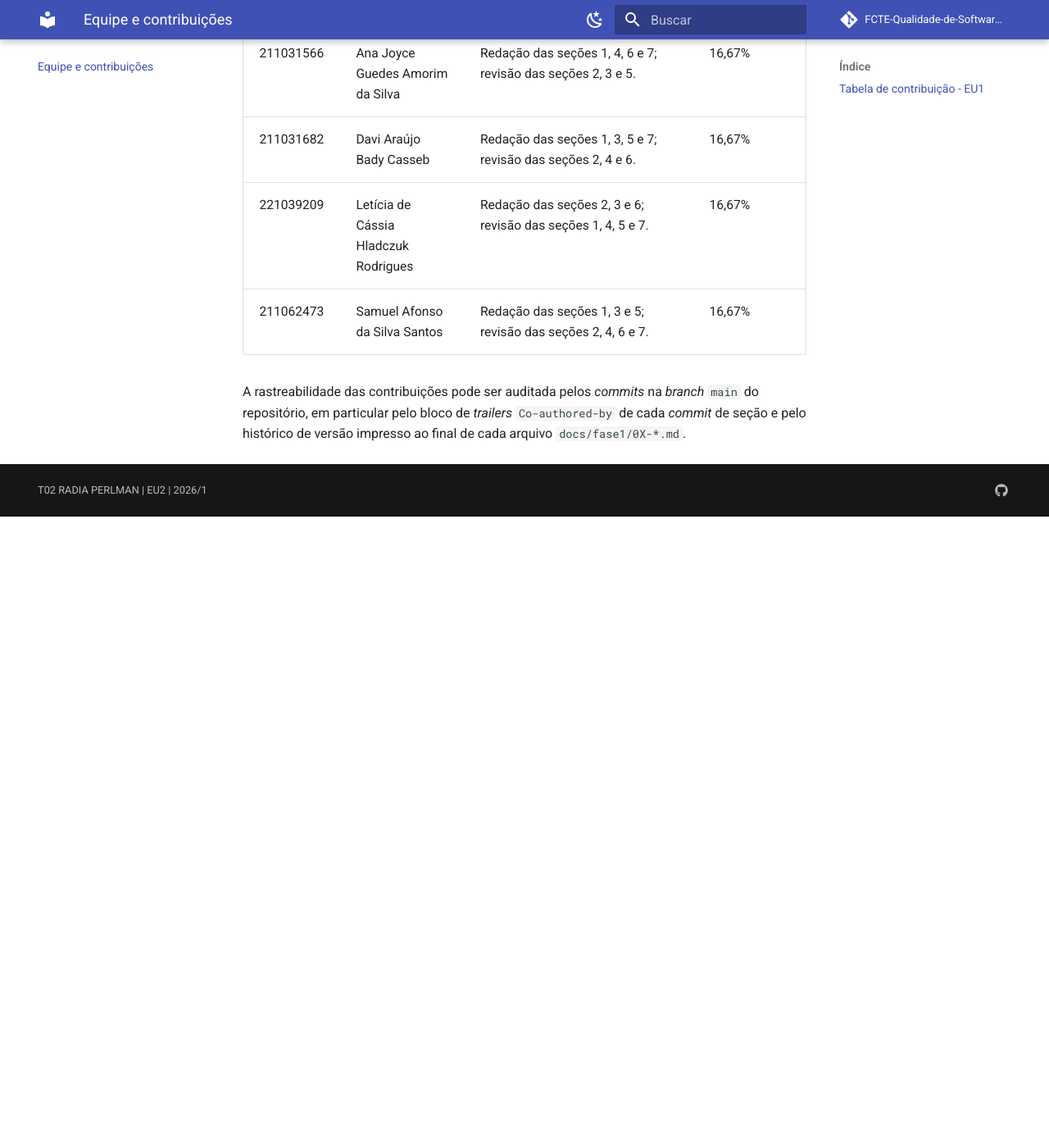
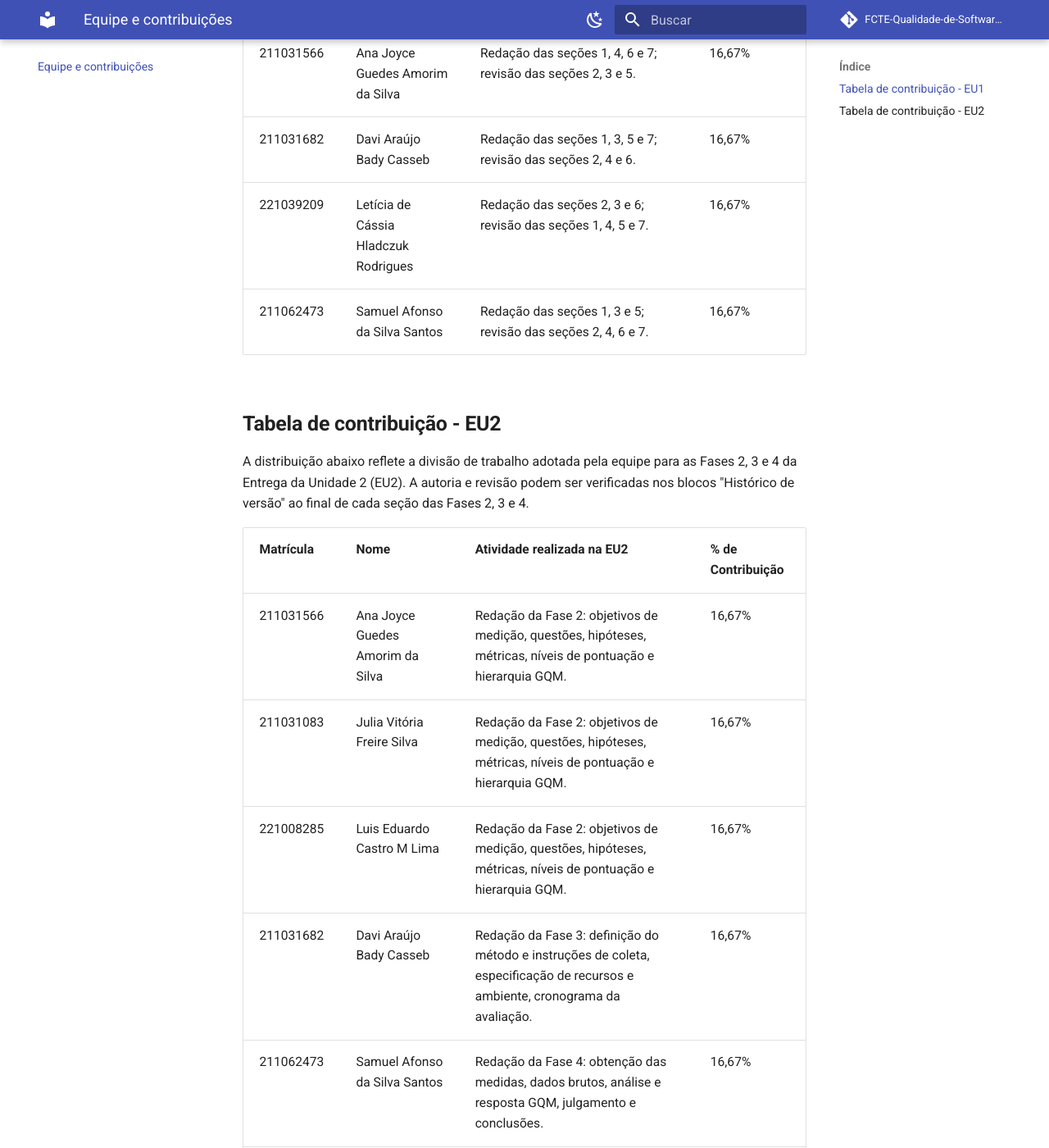
Before and after one commit to FCTE-Qualidade-de-Software-1/2026-1_T02_RADIA_PERLMAN, an MkDocs documentation site: the page built from docs/equipe.md, in a window 1280 px wide and 1400 px high, scrolled down 1056 px. Shown: the whole window at 82% size. Built offline with MkDocs 1.6.1 and Material for MkDocs 9.7.7, drawn with Linux system fonts in a browser that asks for light colours; comment, search, counter and statistics services are not loaded; before the commit the page ends 1686 px from its top, so only the background shows below that; some of the changed text lies outside the part shown.

Commit message:
docs: Adiciona tabela de contribuição da EU2
Co-authored-by: Ana Joyce <106260288+anajoyceamorim@users.noreply.github.com>
Co-authored-by: Julia Vitoria <115602385+Juhvitoria4@users.noreply.github.com>
Co-authored-by: Luis Eduardo <130774295+Luidooo@users.noreply.github.com>
Co-authored-by: Davi Araujo <77282586+dcasseb@users.noreply.github.com>
Co-authored-by: Samuel Afonso <106821260+SamuelAfonso@users.noreply.github.com>

```diff
--- a/docs/equipe.md
+++ b/docs/equipe.md
@@ -24,6 +24,21 @@ cada uma das sete seções do relatório).
 | 221039209  | Letícia de Cássia Hladczuk Rodrigues  | Redação das seções 2, 3 e 6; revisão das seções 1, 4, 5 e 7.                                                                | 16,67%            |
 | 211062473  | Samuel Afonso da Silva Santos         | Redação das seções 1, 3 e 5; revisão das seções 2, 4, 6 e 7.                                                                | 16,67%            |
 
+## Tabela de contribuição - EU2
+
+A distribuição abaixo reflete a divisão de trabalho adotada pela equipe para as Fases 2, 3
+e 4 da Entrega da Unidade 2 (EU2). A autoria e revisão podem ser verificadas nos blocos
+"Histórico de versão" ao final de cada seção das Fases 2, 3 e 4.
+
+| Matrícula  | Nome                                  | Atividade realizada na EU2                                                                                                  | % de Contribuição |
+|------------|---------------------------------------|-----------------------------------------------------------------------------------------------------------------------------|-------------------|
+| 211031566  | Ana Joyce Guedes Amorim da Silva      | Redação da Fase 2: objetivos de medição, questões, hipóteses, métricas, níveis de pontuação e hierarquia GQM.               | 16,67%            |
+| 211031083  | Julia Vitória Freire Silva            | Redação da Fase 2: objetivos de medição, questões, hipóteses, métricas, níveis de pontuação e hierarquia GQM.               | 16,67%            |
+| 221008285  | Luis Eduardo Castro M Lima            | Redação da Fase 2: objetivos de medição, questões, hipóteses, métricas, níveis de pontuação e hierarquia GQM.               | 16,67%            |
+| 211031682  | Davi Araújo Bady Casseb               | Redação da Fase 3: definição do método e instruções de coleta, especificação de recursos e ambiente, cronograma da avaliação.| 16,67%            |
+| 211062473  | Samuel Afonso da Silva Santos         | Redação da Fase 4: obtenção das medidas, dados brutos, análise e resposta GQM, julgamento e conclusões.                     | 16,67%            |
+| 221039209  | Letícia de Cássia Hladczuk Rodrigues  | Revisão geral das Fases 2, 3 e 4; verificação de consistência entre fases e padronização do relatório.                      | 16,67%            |
+
 A rastreabilidade das contribuições pode ser auditada pelos *commits* na *branch* `main`
 do repositório, em particular pelo bloco de *trailers* `Co-authored-by` de cada *commit* de
-seção e pelo histórico de versão impresso ao final de cada arquivo `docs/fase1/0X-*.md`.
+seção e pelo histórico de versão impresso ao final de cada arquivo `docs/fase*/0X-*.md`.
```
